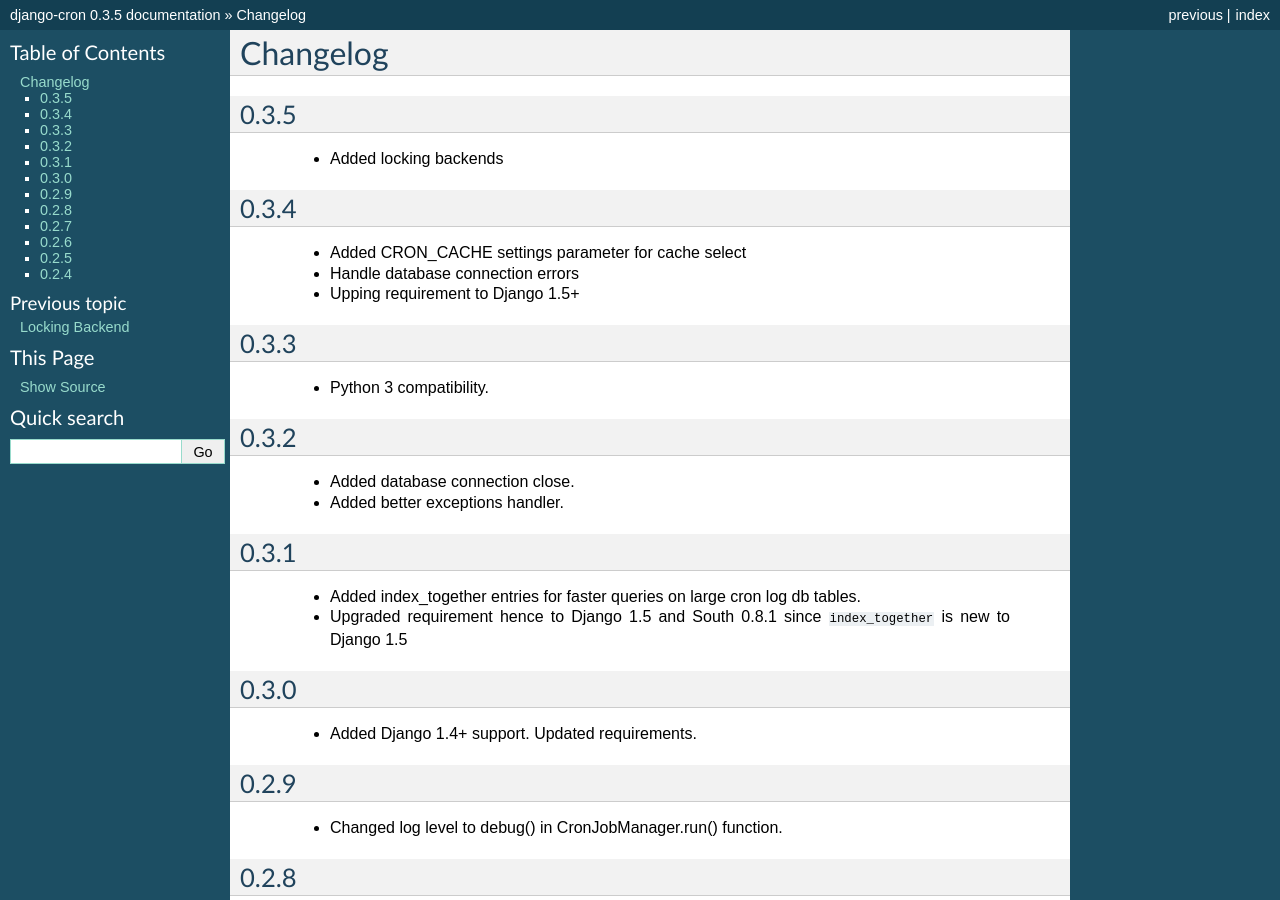
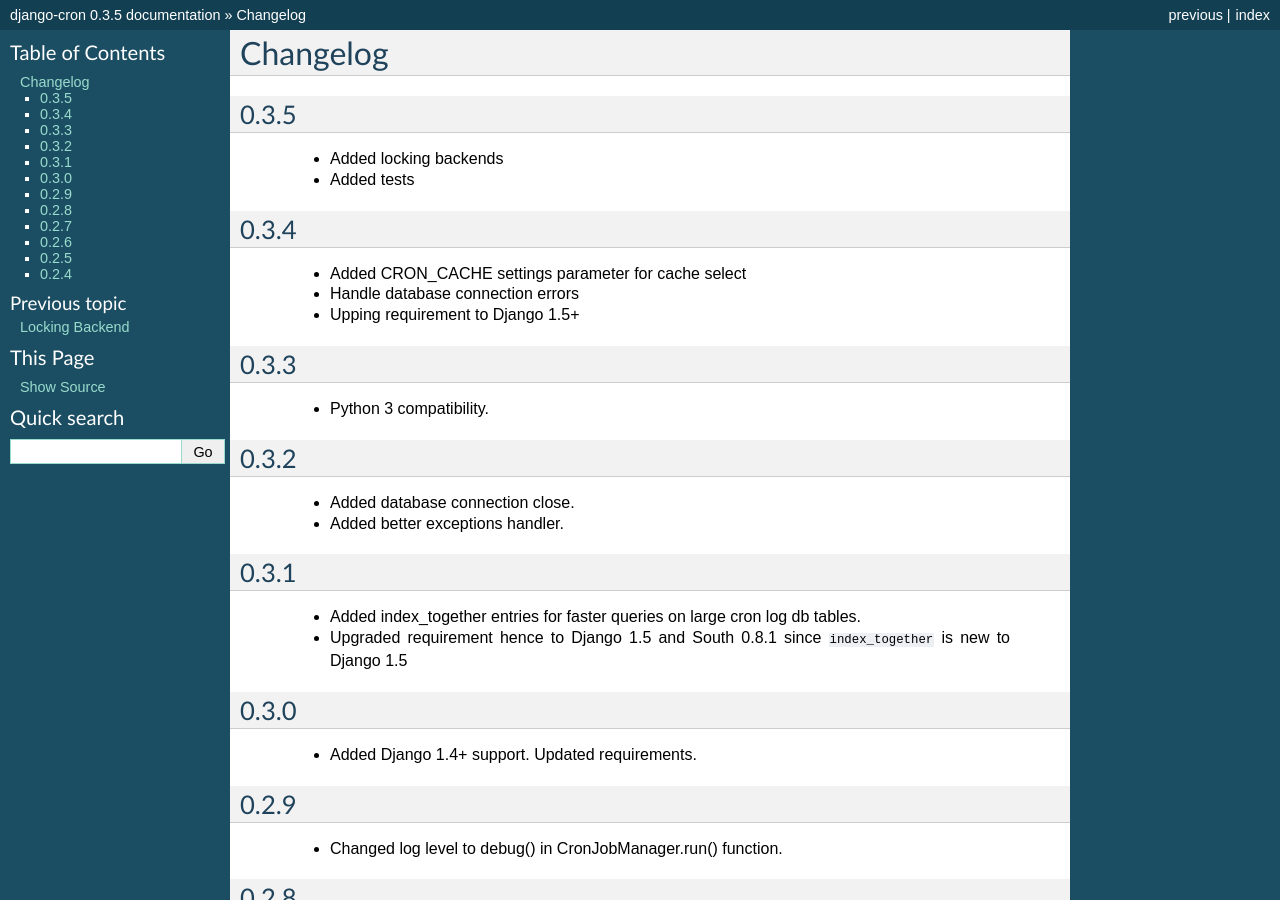
Before and after one commit to Tivix/django-cron, a Sphinx documentation site: the page built from docs/changelog.rst, in a window 1280 px wide and 900 px high. Built offline with Sphinx 7.4.7, drawn with Linux system fonts in a browser that asks for light colours.

Commit message:
Updated changelog

```diff
--- a/docs/changelog.rst
+++ b/docs/changelog.rst
@@ -5,6 +5,8 @@
 ------
 
     - Added locking backends
+
+    - Added tests
 
 
 0.3.4
```
